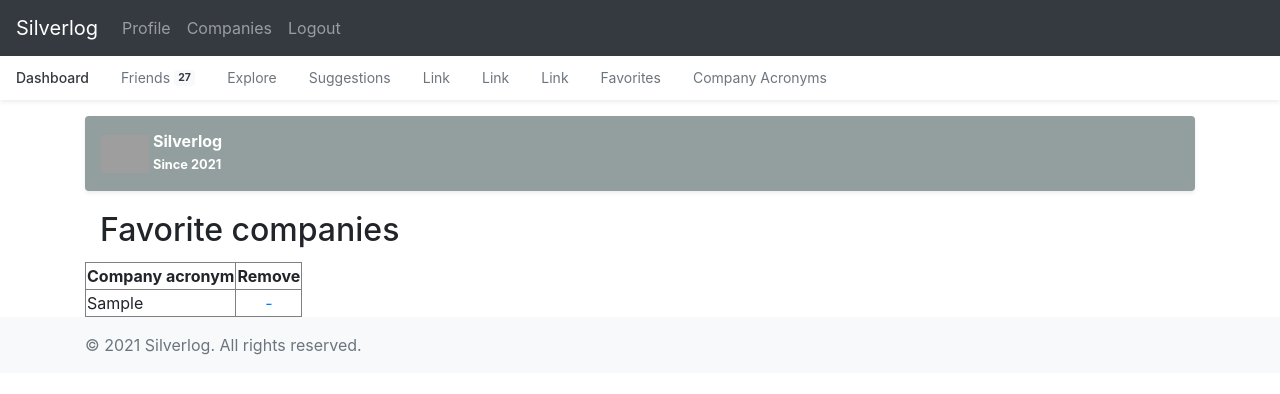
After one commit to RimveBiceps/silverlog, a Django app: page /favorite_companies in a window 1280 px wide. The commit adds this page. Shown: the top 394 px of the page. Run offline with Django 3.2, Linux system fonts and the light colour scheme; a user stored in the database is signed in; tables that the repository leaves empty hold one stand-in row (values such as "Sample post"); some libraries are stand-ins or nearby versions; grey boxes are pictures that could not be loaded.

Commit message:
[ADD] User's favorite companies

```diff
--- a/alphavantage_api/templates/alphavantage_api/company.html
+++ b/alphavantage_api/templates/alphavantage_api/company.html
@@ -10,8 +10,6 @@
     <p class="text-center">Search for Company Overview by entering company acronym.<br/>
     Check company acronyms menu page for available symbols.</p>
 
-
-
     <form method="GET">
         {% csrf_token %}
         {{ form|crispy }}
@@ -20,7 +18,7 @@
 </div>
 
 {% if company_result_data %}
-<span class="like"><i class="fa fa-heart"></i></span>
+<span class="like"><i class="fa fa-heart"></i></span> Add to Favorites<br/>
 {{ company_result_data }}
 {% endif %}
 
--- a/alphavantage_api/templates/alphavantage_api/company_acronyms.html
+++ b/alphavantage_api/templates/alphavantage_api/company_acronyms.html
@@ -5,7 +5,6 @@
   <h2>Company acronyms</h2>
   All available company symbols are taken from <a href="https://www.nasdaq.com/market-activity/stocks/screener">Nasdaq</a>.
 </div>
-<!-- {{ pd_company_acronyms.Symbol }} -->
 <table border="1">
   <tr>
     <th>Symbol</th>
--- /dev/null
+++ b/alphavantage_api/templates/alphavantage_api/favorite_companies.html
@@ -0,0 +1,24 @@
+{% extends "main/base.html" %}
+
+{% block content_online %}
+<div class="container py-1">
+  <h2>Favorite companies</h2>
+</div>
+<table border="1">
+  <tr>
+    <th>Company acronym</th>
+    <th>Remove</th>
+    {% for company in fav_comp %}
+        <tr>
+          <td>{{ company.company_acr }}</td>
+          <td align="center">
+            <a  href="#"
+                onclick="return confirm('Are you sure you want to delete?');"
+                data-value="{{ company.company_acr }}">-</a>
+            </td>
+        </tr>
+    {% endfor %}
+  </tr>
+</table>
+
+{% endblock %}s
--- a/alphavantage_api/urls.py
+++ b/alphavantage_api/urls.py
@@ -6,6 +6,7 @@
 urlpatterns = [
     path("company", views.handle_company, name="company"),
     path("company_acronyms", views.handle_company_acronym, name="company_acronyms"),
-    path('favorite/', views.fav_company),  ## IP:PORT/mymusic your post api to save wishlist
+    path('favorite/', views.fav_company),  # IP:PORT/company_symbol your post api to save favorite companies
+    path("favorite_companies", views.handle_favorite_companies, name="favorite_companies"),
 
 ]
--- a/alphavantage_api/views.py
+++ b/alphavantage_api/views.py
@@ -14,6 +14,7 @@
 from django.core.exceptions import ObjectDoesNotExist
 from django.http import HttpResponse
 
+from .models import FavoriteCompanies
 
 @login_required
 def handle_company(request):
@@ -57,13 +58,13 @@
 
     return render(request=request, template_name="alphavantage_api/company_acronyms.html", context={'pd_company_acronyms': df_list})
 
+@login_required
 @csrf_exempt
 def fav_company(request):
     company_symbol = request.POST.get('company_symbol')
     if not company_symbol:
         raise ValueError("Required company_symbol to set company as favorite")
-    # can be set user id once authentication is set
-    #some_id = request.user.pk
+
     user_id = request.user.pk
     try:
         fav_companies_obj = {
@@ -72,8 +73,15 @@
         }
         FavoriteCompanies(**fav_companies_obj).save()
     except ObjectDoesNotExist:
-        ## Your action
-        ## raise or Return HTTP response with failure status_code
+        # raise or Return HTTP response with failure status_code
         return HttpResponse('Some error occured, unable to add to wishlist') ## or can set for render
 
-    return HttpResponse('Added to favorites!') ## or can set for render
+    return HttpResponse('Added to favorites!') # or can set for render
+
+@login_required
+def handle_favorite_companies(request):
+    context = {}
+    fav_companies_list = FavoriteCompanies.objects.all()
+    context['fav_comp'] = fav_companies_list
+
+    return render(request=request, template_name="alphavantage_api/favorite_companies.html", context=context)
--- a/main/static/main/favorite.js
+++ b/main/static/main/favorite.js
@@ -3,7 +3,7 @@
 	this.children[0].style.color = "#66c144";
 	this.getElementsByTagName('I')[0].classList.toggle('fa-spin');
 });
-// Ajax post method on click
+// Ajax post method on click for adding company to favorites
 $(document).ready(function(){
     $(".like").click(function(){
         var acr = $("#id_company_title").val();
--- a/main/templates/main/navbar.html
+++ b/main/templates/main/navbar.html
@@ -46,7 +46,7 @@
         <a class="nav-link" href="#">Link</a>
         <a class="nav-link" href="#">Link</a>
         <a class="nav-link" href="#">Link</a>
-        <a class="nav-link" href="#">Link</a>
+        <a class="nav-link" href="/favorite_companies">Favorites</a>
         <a class="nav-link" href="/company_acronyms">Company Acronyms</a>
     </nav>
 </div>
```
